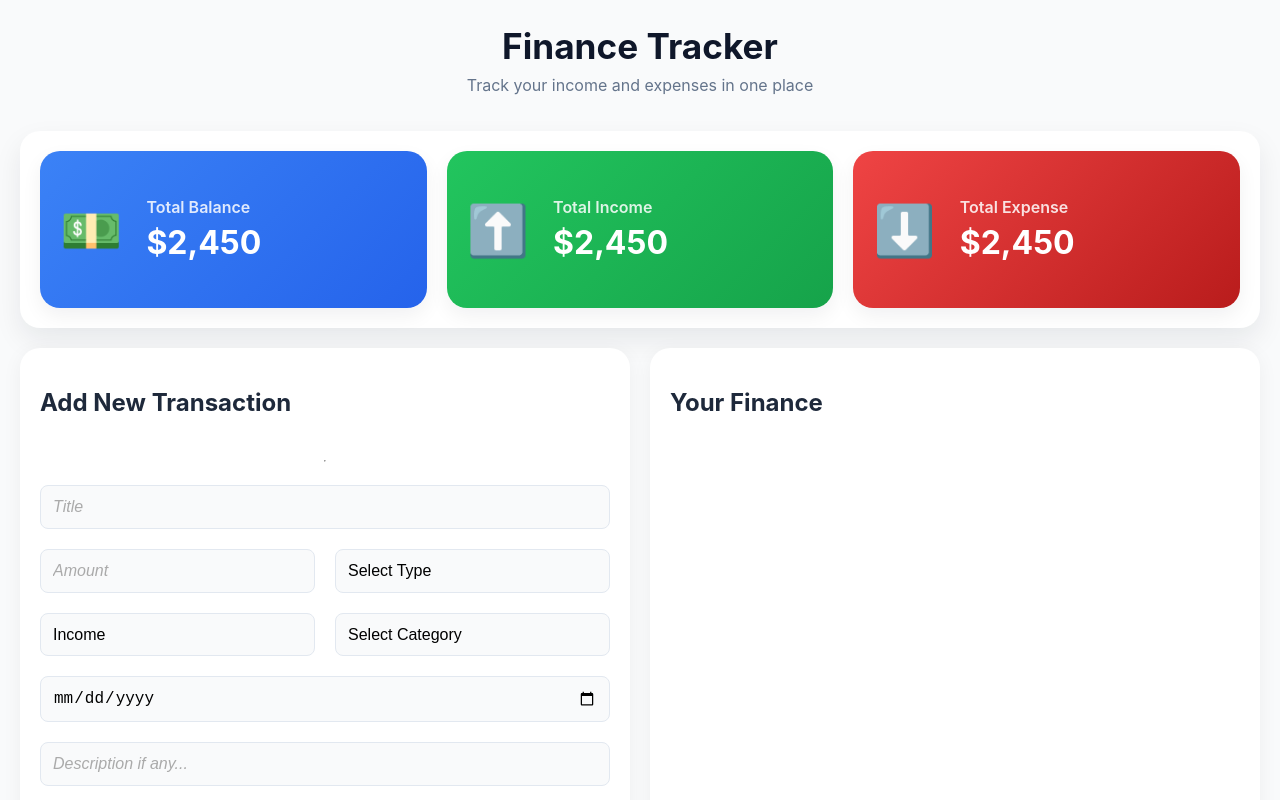
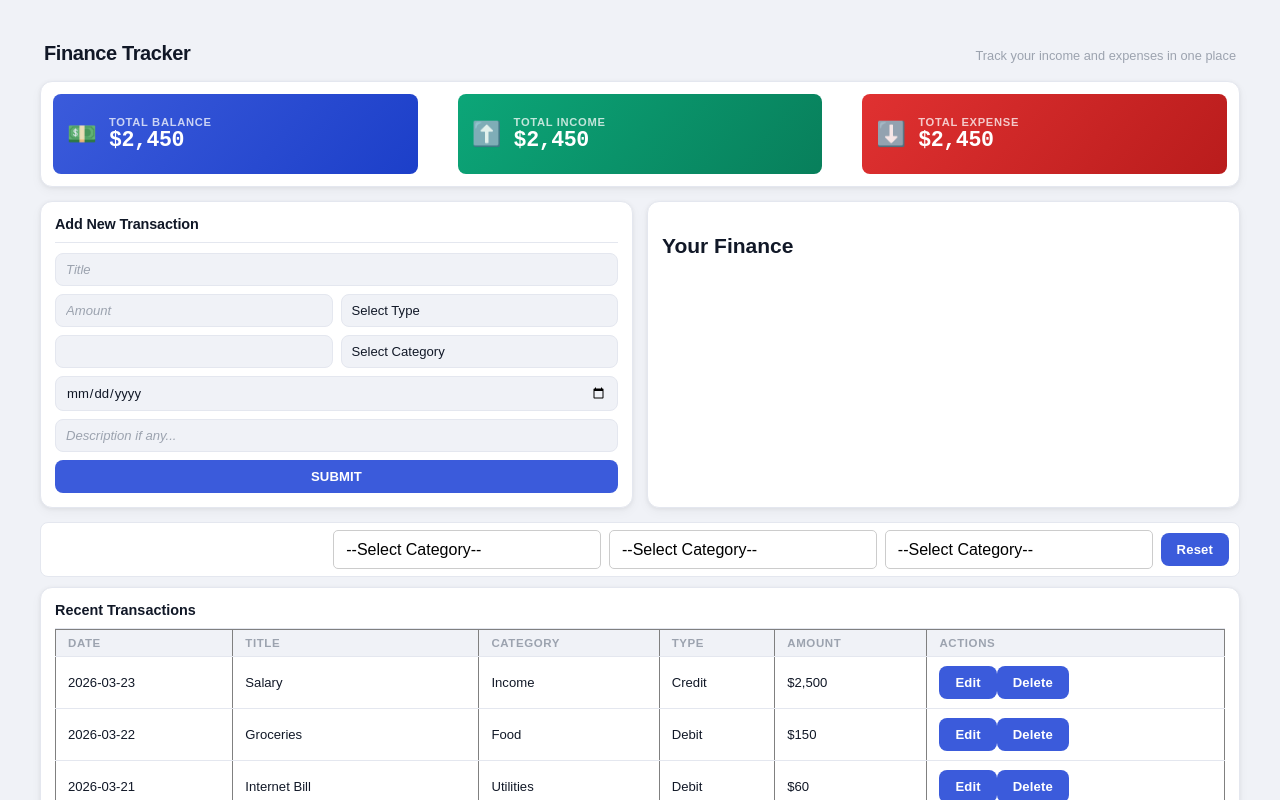
Before and after one commit to Pramit316/FinTrack, an Angular app: page / in a window 1280 px wide. Shown: the top 800 px of the page. Built offline with nearby package versions, Linux system fonts and the light colour scheme.

Commit message:
added form and submission to local storage

```diff
--- /dev/null
+++ b/src/app/Modal/Transaction.ts
@@ -0,0 +1,9 @@
+export interface Transaction {
+  title: string,
+  amount: number,
+  transactionType: string,
+  paymentMethod: string,
+  category: string
+  date: string,
+  desctiption: string
+}
--- a/src/app/components/dashboard/dashboard.component.html
+++ b/src/app/components/dashboard/dashboard.component.html
@@ -35,10 +35,10 @@
       <h2>Add New Transaction</h2>
       <hr>
 
-      <div class="fields">
-        <input type="text" id="title" placeholder="Title">
-        <input type="number" id="amount" placeholder="Amount">
-        <select>
+      <form class="fields" [formGroup]="transactionForm" (ngSubmit)="onSubmit()">
+        <input type="text" id="title" placeholder="Title" formControlName="title">
+        <input type="number" id="amount" placeholder="Amount" formControlName="amount">
+        <select formControlName="paymentMethod">
           <option value="">Select Type</option>
           <option value="cash">Cash</option>
           <option value="mobile banking">Mobile Banking</option>
@@ -46,12 +46,12 @@
           <option value="other">Other</option>
         </select>
 
-        <select>
+        <select formControlName="transactionType">
           <option value="income"> Income </option>
           <option value="expense"> Expense </option>
         </select>
 
-        <select>
+        <select formControlName="category">
           <option value=""> Select Category </option>
           <option value="food">Food</option>
           <option value="travel">Travel</option>
@@ -59,11 +59,11 @@
           <option value="bills">Bills</option>
           <option value="others">Others</option>
         </select>
-        <input type="date" id="date" placeholder="Date">
-        <input type="text" id="description"  placeholder="Description if any...">
-      </div>
+        <input type="date" id="date" placeholder="Date" formControlName="date">
+        <input type="text" id="description"  placeholder="Description if any..." formControlName="desctiption">
+        <button type="submit">SUBMIT</button>
+      </form>
 
-      <button>SUBMIT</button>
     </div>
 
     <div class="category">
--- a/src/app/components/dashboard/dashboard.component.scss
+++ b/src/app/components/dashboard/dashboard.component.scss
@@ -1,107 +1,117 @@
-/* ----------------- Dashboard Layout ----------------- */
+/* ── Dashboard Layout ── */
 .dashboard-layout {
-  height: 100%;
+  min-height: 100vh;
   display: flex;
   flex-direction: column;
-  box-sizing: border-box;
-  padding: 20px;
-  gap: 20px;
-  font-family: 'Inter', Arial, sans-serif;
-  background-color: #f9fafb;
+  padding: 40px;
+  gap: 14px;
+  font-family: 'DM Sans', sans-serif;
+  background: #f0f2f7;
+  font-size: 14px;
+  color: #111827;
 }
 
-/* ----------------- Header ----------------- */
+/* ── Header ── */
 .header {
-  text-align: center;
+  display: flex;
+  align-items: baseline;
+  justify-content: space-between;
+  padding: 2px 4px;
 }
 
 .header h1,
 .header h2 {
   margin: 0;
-  padding: 5px 0 0 0;
-  font-size: 2.2rem;
+  font-size: 1.25rem;
   font-weight: 700;
-  color: #0f172a;
+  letter-spacing: -0.02em;
+  color: #111827;
 }
 
 .header p {
-  margin-top: 8px;
-  color: #64748b;
-  font-size: 1rem;
+  margin: 0;
+  font-size: 0.8rem;
+  color: #9ca3af;
+  font-weight: 400;
 }
 
-/* ----------------- Top Cards ----------------- */
+/* ── Top Cards ── */
 .dashboard-top {
   display: flex;
-  gap: 20px;
+  gap: 40px;
   flex-wrap: wrap;
   background: #ffffff;
-  border-radius: 20px;
-  box-shadow: 0 12px 28px rgba(15, 23, 42, 0.08);
-  padding: 20px;
-  width: 100%;
-  box-sizing: border-box;
+  border-radius: 12px;
+  box-shadow: 0 1px 4px rgba(0,0,0,0.06), 0 4px 12px rgba(0,0,0,0.04);
+  padding: 12px;
+  border: 1px solid #e4e7ef;
 }
 
 .card {
   display: flex;
   align-items: center;
-  gap: clamp(12px, 2vw, 24px);
-  flex: 1 1 250px;
-  min-width: 220px;
-  padding: 20px;
-  border-radius: 20px;
-  box-shadow: 0 8px 20px rgba(15, 23, 42, 0.06);
-  transition: transform 0.2s ease, box-shadow 0.2s ease;
+  gap: 12px;
+  flex: 1 1 160px;
+  min-width: 140px;
+  padding: 12px 14px;
+  border-radius: 8px;
+  transition: transform 0.15s ease, box-shadow 0.15s ease;
   cursor: pointer;
+  position: relative;
+  overflow: hidden;
 }
 
 .card:hover {
-  transform: translateY(-3px);
-  box-shadow: 0 14px 30px rgba(15, 23, 42, 0.12);
+  transform: translateY(-1px);
+  box-shadow: 0 4px 16px rgba(0,0,0,0.1);
 }
 
 .card-icon {
-  font-size: clamp(32px, 4vw, 50px);
+  font-size: 1.5rem;
   flex-shrink: 0;
   line-height: 1;
-  color: inherit;
+  opacity: 0.9;
+}
+
+.card-content h2 {
+  margin: 0 0 2px 0;
+  font-size: 0.7rem;
+  font-weight: 600;
+  text-transform: uppercase;
+  letter-spacing: 0.06em;
+  opacity: 0.75;
 }
 
 .card-content h1 {
-  margin: 6px 0 0 0;
-  font-size: 2rem;
+  margin: 0;
+  font-size: 1.35rem;
   font-weight: 700;
+  letter-spacing: -0.02em;
+  font-family: 'DM Mono', monospace;
+  line-height: 1;
 }
 
-.card-content h2 {
-  margin: 0;
-  font-size: 1rem;
-  font-weight: 600;
-  opacity: 0.85;
-}
-
-/* ----------------- Card Colors ----------------- */
+/* ── Card Colors ── */
 .card.balance {
-  background: linear-gradient(135deg, #3b82f6, #2563eb);
-  color: white;
+  background: linear-gradient(130deg, #3b5bdb 0%, #1c3fc9 100%);
+  color: #fff;
 }
 
 .card.income {
-  background: linear-gradient(135deg, #22c55e, #16a34a);
-  color: white;
+  background: linear-gradient(130deg, #0ca678 0%, #087f5b 100%);
+  color: #fff;
 }
 
 .card.expense {
-  background: linear-gradient(135deg, #ef4444, #b91c1c);
-  color: white;
+  background: linear-gradient(130deg, #e03131 0%, #b91c1c 100%);
+  color: #fff;
 }
 
-/* ----------------- Main Content ----------------- */
+/* ── Main Content ── */
 .main-content {
-  flex: 1 1 auto;
+  flex: 1;
   display: flex;
-  gap: 20px;
+  gap: 14px;
   min-height: 0;
 }
 
@@ -109,22 +119,36 @@
 .category {
   display: flex;
   flex-direction: column;
-  flex: 1 0 0;
-  min-height: 0;
+  flex: 1;
   background: #ffffff;
-  border-radius: 20px;
-  padding: 20px;
-  box-shadow: 0 4px 20px rgba(15, 23, 42, 0.05);
-  gap: 15px;
+  border-radius: 12px;
+  padding: 14px;
+  box-shadow: 0 1px 4px rgba(0,0,0,0.06), 0 4px 12px rgba(0,0,0,0.04);
+  border: 1px solid #e4e7ef;
+  gap: 10px;
 }
 
-/* ----------------- Form Fields ----------------- */
+.transaction h2 {
+  margin: 0;
+  font-size: 0.9rem;
+  font-weight: 700;
+  letter-spacing: -0.01em;
+}
+
+/* ── Dividers ── */
+.transaction hr,
+.recent-transaction hr {
+  border: none;
+  border-top: 1px solid #e4e7ef;
+  margin: 0;
+}
+
+/* ── Form Fields ── */
 .fields {
   display: grid;
   grid-template-columns: 1fr 1fr;
-  gap: 20px;
+  gap: 8px;
   width: 100%;
-  box-sizing: border-box;
 }
 
 .fields input,
@@ -132,100 +156,139 @@
   width: 100%;
   outline: none;
   border-radius: 8px;
-  padding: 12px;
-  border: 1px solid #e2e8f0;
-  font-size: 1rem;
-  transition: border-color 0.2s, box-shadow 0.2s;
-  background-color: #f9fafb;
+  padding: 8px 10px;
+  border: 1px solid #e4e7ef;
+  font-size: 0.82rem;
+  font-family: 'DM Sans', sans-serif;
+  transition: border-color 0.15s, box-shadow 0.15s;
+  background: #f0f2f7;
+  color: #111827;
+}
+
+.fields input::placeholder,
+.fields select::placeholder {
+  color: #9ca3af;
 }
 
 .fields input:focus,
 .fields select:focus {
-  border-color: #3b82f6;
-  box-shadow: 0 0 6px rgba(59, 130, 246, 0.4);
-  background-color: #ffffff;
+  border-color: #3b5bdb;
+  box-shadow: 0 0 0 3px rgba(59, 91, 219, 0.1);
+  background: #ffffff;
 }
 
-#title, #date , #description{
+#title, #date, #description {
   grid-column: span 2;
 }
 
-/* ----------------- Buttons ----------------- */
+/* ── Button ── */
 button {
-  text-align: center;
-  padding: 12px;
-  width: 100%;
-  border-radius: 10px;
-  background-color: #3b82f6;
-  color: #ffffff;
-  font-size: 1rem;
-  font-weight: bold;
+  grid-column: span 2;
+  padding: 9px 16px;
+  border-radius: 8px;
+  background: #3b5bdb;
+  color: #fff;
+  font-size: 0.82rem;
+  font-weight: 600;
+  font-family: 'DM Sans', sans-serif;
+  letter-spacing: 0.01em;
   border: none;
-  transition: background-color 0.2s, transform 0.2s;
+  transition: background 0.15s, transform 0.15s, box-shadow 0.15s;
   cursor: pointer;
 }
 
 button:hover {
-  background-color: #2563eb;
-  transform: translateY(-2px);
+  background: #2f4dc0;
+  transform: translateY(-1px);
+  box-shadow: 0 4px 12px rgba(59, 91, 219, 0.3);
 }
 
-/* ----------------- Bottom Section ----------------- */
+button:active {
+  transform: translateY(0);
+}
+
+/* ── Bottom Section ── */
 .bottom-section {
   display: flex;
   flex-direction: column;
-  gap: 15px;
+  gap: 10px;
 }
 
-/* ----------------- Search Bar ----------------- */
+/* ── Search Bar ── */
 .search-bar {
   display: flex;
-  border: 1px solid #e2e8f0;
-  padding: 10px 12px;
-  gap: 10px;
-  border-radius: 12px;
-  background-color: #f9fafb;
+  align-items: center;
+  border: 1px solid #e4e7ef;
+  padding: 7px 10px;
+  gap: 8px;
+  border-radius: 8px;
+  background: #ffffff;
+  font-size: 0.82rem;
+  transition: border-color 0.15s, box-shadow 0.15s;
 }
 
-/* ----------------- Recent Transactions ----------------- */
+.search-bar:focus-within {
+  border-color: #3b5bdb;
+  box-shadow: 0 0 0 3px rgba(59, 91, 219, 0.1);
+}
+
+.search-bar input {
+  border: none;
+  outline: none;
+  background: transparent;
+  font-family: 'DM Sans', sans-serif;
+  font-size: 0.82rem;
+  color: #111827;
+  width: 100%;
+}
+
+/* ── Recent Transactions ── */
 .recent-transaction {
-  display: flex;
-  flex-direction: column;
   background: #ffffff;
-  border-radius: 20px;
-  box-shadow: 0 4px 20px rgba(15, 23, 42, 0.05);
-  padding: 20px;
+  border-radius: 12px;
+  box-shadow: 0 1px 4px rgba(0,0,0,0.06), 0 4px 12px rgba(0,0,0,0.04);
+  border: 1px solid #e4e7ef;
+  padding: 14px;
 }
 
 .recent-transaction h3 {
-  margin: 0 0 12px 0;
-  font-size: 1.25rem;
-  font-weight: 600;
-  color: #0f172a;
+  margin: 0 0 10px 0;
+  font-size: 0.9rem;
+  font-weight: 700;
+  color: #111827;
 }
 
-/* ----------------- Table ----------------- */
+/* ── Table ── */
 table {
-  font-family: 'Inter', Arial, sans-serif;
+  font-family: 'DM Sans', sans-serif;
   border-collapse: collapse;
   width: 100%;
-  box-shadow: 0 4px 20px rgba(15, 23, 42, 0.05);
-  border-radius: 12px;
-  overflow: hidden;
-}
-
-th, td {
-  text-align: left;
-  padding: 12px 16px;
-  border-bottom: 1px solid #e2e8f0;
+  font-size: 0.82rem;
 }
 
 th {
-  background-color: #f3f4f6;
+  text-align: left;
+  padding: 7px 12px;
+  background: #f0f2f7;
   font-weight: 600;
-  color: #0f172a;
+  font-size: 0.72rem;
+  text-transform: uppercase;
+  letter-spacing: 0.05em;
+  color: #9ca3af;
+  border-bottom: 1px solid #e4e7ef;
 }
 
-tr:hover {
-  background-color: #f1f5f9;
+td {
+  text-align: left;
+  padding: 9px 12px;
+  border-bottom: 1px solid #e4e7ef;
+  color: #111827;
 }
+
+tr:last-child td {
+  border-bottom: none;
+}
+
+tr:hover td {
+  background: #f0f2f7;
+}
--- a/src/app/components/dashboard/dashboard.component.ts
+++ b/src/app/components/dashboard/dashboard.component.ts
@@ -1,21 +1,47 @@
 import { Component } from '@angular/core';
-import {FormControl, FormGroup, Validators} from '@angular/forms';
+import {FormControl, FormGroup, ReactiveFormsModule, Validators} from '@angular/forms';
+import {Transaction} from '../../Modal/Transaction';
 
 @Component({
   selector: 'app-dashboard',
-  imports: [],
+  imports: [
+    ReactiveFormsModule
+  ],
   templateUrl: './dashboard.component.html',
   styleUrl: './dashboard.component.scss'
 })
 export class DashboardComponent {
 
+  private readonly storageKey = "formStorage";
+  private transactions: Transaction[] = [];
+
   transactionForm: FormGroup = new FormGroup({
     title: new FormControl('', Validators.required),
     amount: new FormControl(null, Validators.required),
-    type: new FormControl('',),
-    income: new FormControl(''),
+    transactionType: new FormControl('',),
+    paymentMethod: new FormControl(''),
     category: new FormControl(''),
+    date: new FormControl('', Validators.required),
+    desctiption: new FormControl('')
   });
 
+  onSubmit() {
+    const newForm = this.transactionForm.getRawValue();
+
+    this.transactions.push(newForm);
+    localStorage.setItem(this.storageKey, JSON.stringify(newForm));
+
+    console.log(this.transactions);
+
+    this.transactionForm.reset({
+      title: '',
+      amount: null,
+      paymentMethod: '',
+      transactionType: 'expense',
+      category: '',
+      date: '',
+      description: ''
+    });
+  }
 
 }
```
